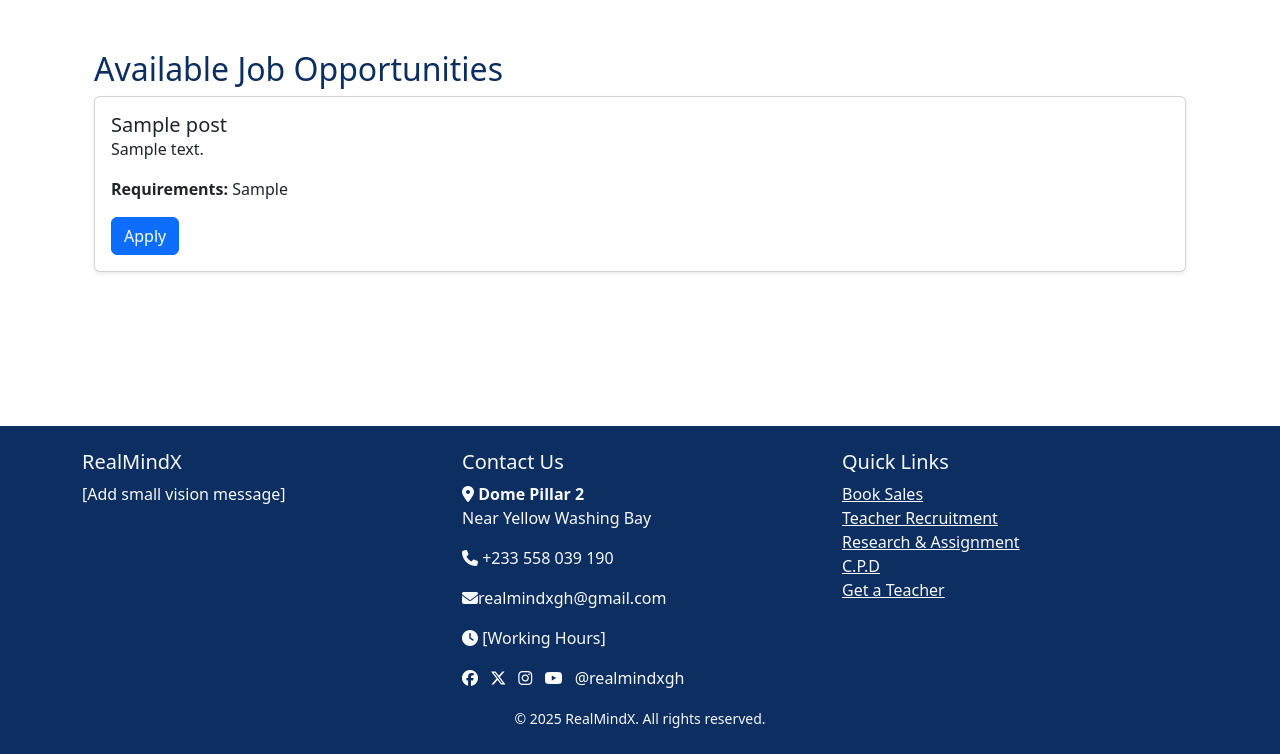
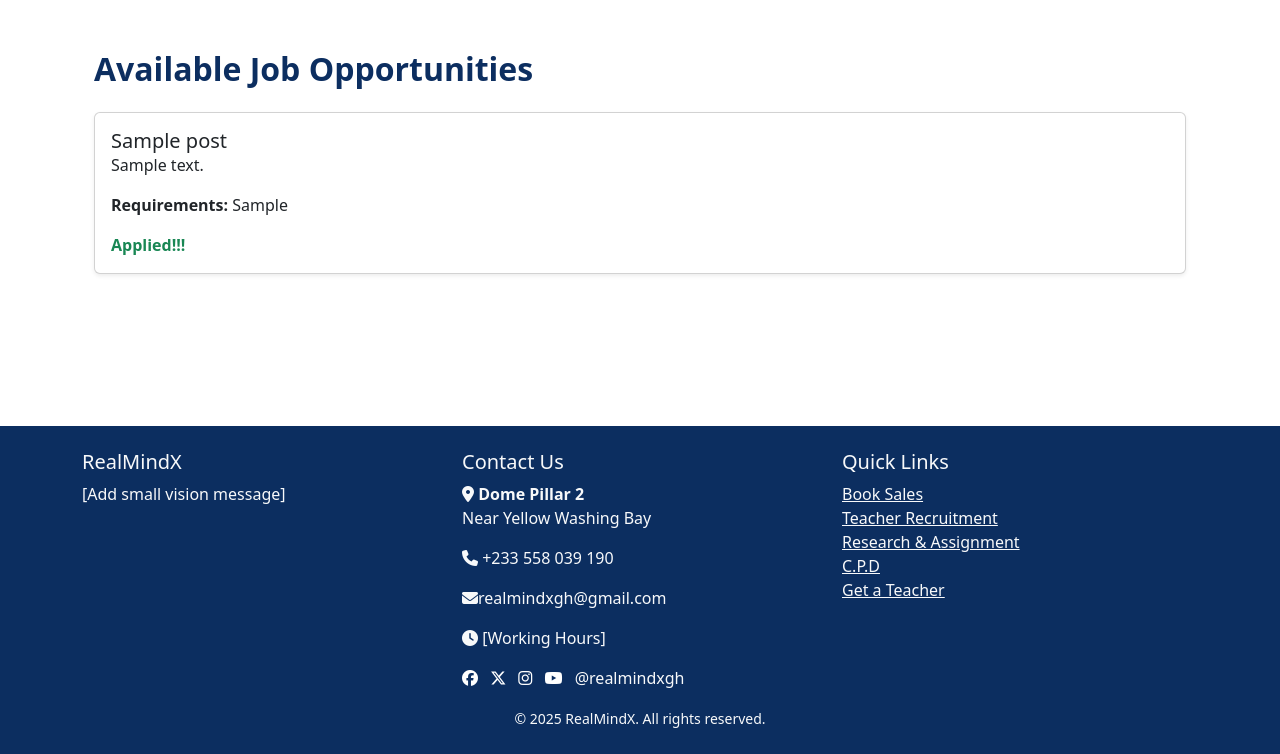
Before and after one commit to EmmanuelDanso1/learning_platform, a Flask app: page /users/dashboard in a window 1280 px wide. Shown: the part 78-832 px from the top of the page. Run offline with Flask 3, Linux system fonts and the light colour scheme; a user stored in the database is signed in; tables that the repository leaves empty hold one stand-in row (values such as "Sample post"); some libraries are stand-ins or nearby versions.

Commit message:
added a section such that if user clicks on apply, apply button changeds to applied

```diff
--- a/routes.py
+++ b/routes.py
@@ -166,11 +166,18 @@ def logout():
 @app.route('/users/dashboard')
 @login_required
 def users_dashboard():
+    # Check if current user is a regular User (not admin)
     if not isinstance(current_user, User):
         return redirect(url_for('admin_dashboard'))
 
-    jobs = JobPost.query.order_by(JobPost.id.desc()).all()  # Get all jobs
-    return render_template('users_dashboard.html', jobs=jobs)
+    # Get all job posts
+    jobs = JobPost.query.order_by(JobPost.id.desc()).all()
+
+    # Get job IDs the user has already applied for
+    applied_jobs = [application.job_id for application in current_user.applications]
+
+    return render_template('users_dashboard.html', jobs=jobs, applied_jobs=applied_jobs)
+
 
 
 @app.route('/admin/dashboard')
@@ -271,15 +278,23 @@ os.makedirs(UPLOAD_FOLDER, exist_ok=True)
 def allowed_file(filename):
     return '.' in filename and filename.rsplit('.', 1)[1].lower() in ALLOWED_EXTENSIONS
 
+
+#if users apply to a job, it will show applied after click on apply
 @app.route('/apply/<int:job_id>', methods=['GET', 'POST'])
+@login_required
 def apply(job_id):
     job = JobPost.query.get_or_404(job_id)
+
+    # Check if the user already applied
+    existing_application = Application.query.filter_by(user_id=current_user.id, job_id=job.id).first()
+    if existing_application:
+        flash('You have already applied for this job.', 'warning')
+        return redirect(url_for('users_dashboard'))
 
     if request.method == 'POST':
         cv = request.files.get('cv')
         certificate = request.files.get('certificate')
 
-        # ----- Both CV and Certificate are REQUIRED -----
         if not cv or not allowed_file(cv.filename):
             flash('CV upload is required and must be a valid file (PDF, DOC, DOCX).', 'danger')
             return redirect(request.url)
@@ -315,6 +330,7 @@ def apply(job_id):
 
     return render_template('apply.html', job=job)
 
+
 # admin to see uploaded files
 @app.route('/uploads/<filename>')
 def uploaded_file(filename):
--- a/templates/users_dashboard.html
+++ b/templates/users_dashboard.html
@@ -1,23 +1,33 @@
 {% extends "index.html" %}
 {% block content %}
+
 <div class="container py-4">
-    <h2>Available Job Opportunities</h2>
+    <h2 class="mb-4 fw-bold" style="color: #0C2E60;">Available Job Opportunities</h2>
 
+    {% if jobs %}
         {% for job in jobs %}
-    <div class="card mb-3 shadow-sm">
+        <div class="card mb-4 shadow-sm">
             <div class="card-body">
                 <h5 class="card-title">{{ job.title }}</h5>
                 <p class="card-text">{{ job.description }}</p>
                 {% if job.requirements %}
                 <p><strong>Requirements:</strong> {{ job.requirements }}</p>
                 {% endif %}
+
+                {% if job.id in applied_jobs %}
+                <span class="text-success fw-bold">Applied!!!</span>
+
+                {% else %}
                     <a href="{{ url_for('apply', job_id=job.id) }}" class="btn btn-primary">Apply</a>
+                {% endif %}
             </div>
         </div>
+        {% endfor %}
     {% else %}
         <div class="alert alert-info" role="alert">
             No job postings available right now.
         </div>
-    {% endfor %}
+    {% endif %}
 </div>
+
 {% endblock %}
```
Also changed, not shown: instance/platform.db, models.py (line endings or trailing spaces), 4 other files. Lines whose indentation alone changed are shown as unchanged.
